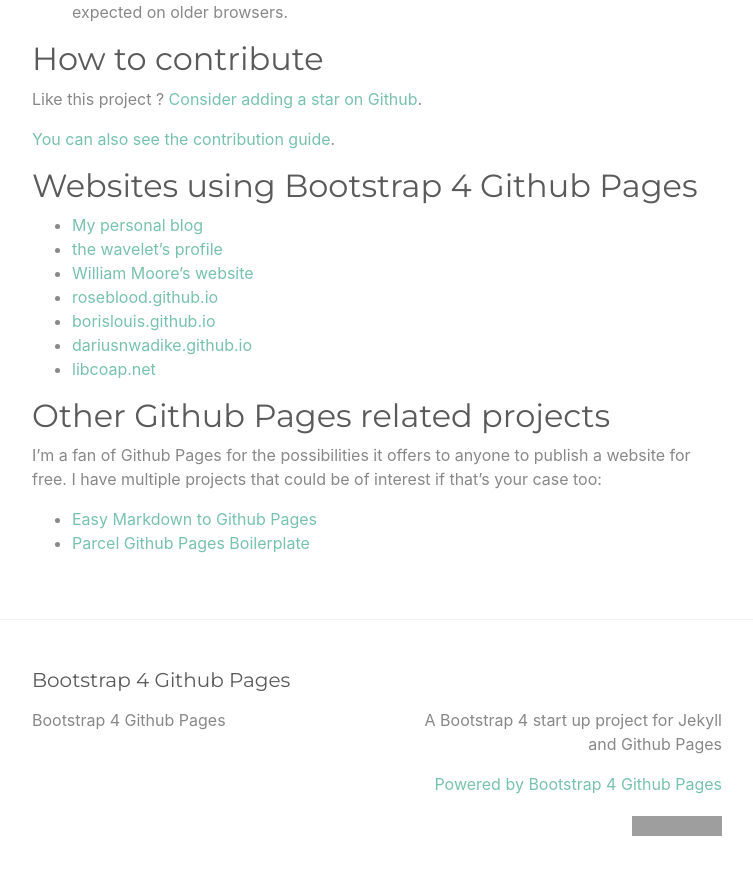
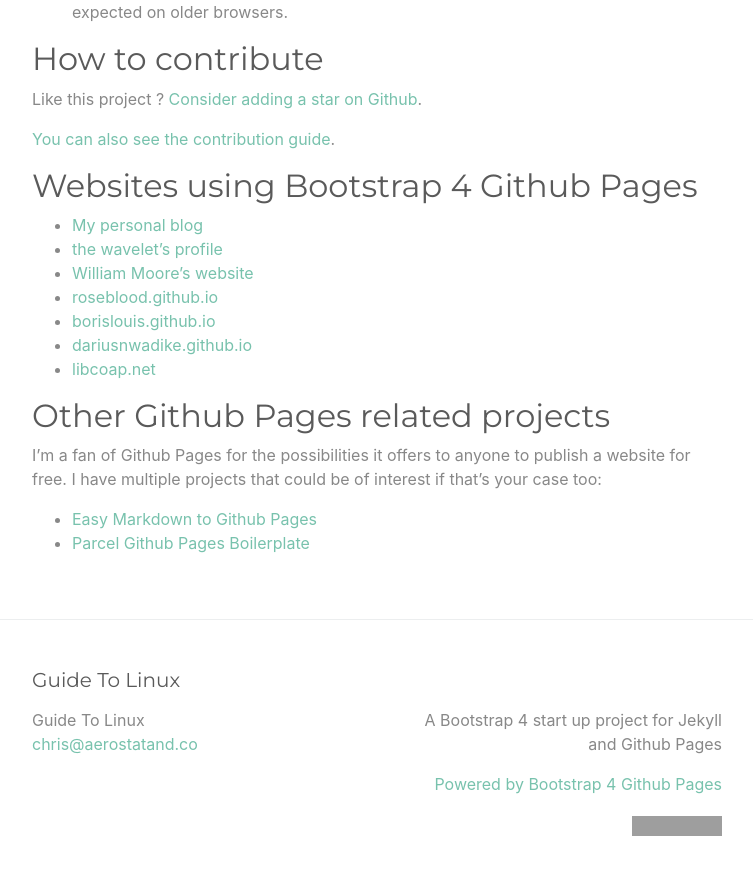
Before and after one commit to binarylawyer/Linux_Guide, a Jekyll site: the page built from index.md, in a window 1280 px wide and 900 px high, scrolled down 3242 px. Shown: the top 875 px of the window, without its empty margins (263-1016 px from the left). Built offline with Jekyll 4.4.1, drawn with Linux system fonts in a browser that asks for light colours; some of the changed text lies outside the part shown; grey boxes are pictures that could not be loaded.

Commit message:
Update _config.yml

```diff
--- a/_config.yml
+++ b/_config.yml
@@ -13,8 +13,8 @@
 # you will see them accessed via {{ site.title }}, {{ site.email }}, and so on.
 # You can create any custom variable you would like, and they will be accessible
 # in the templates via {{ site.myvariable }}.
-title: Bootstrap 4 Github Pages
-email: ""
+title: Guide To Linux
+email: "chris@aerostatand.co"
 description: >- # this means to ignore newlines until "baseurl:"
   A Bootstrap 4 start up project for Jekyll and Github Pages
 #baseurl: "" # the subpath of your site, e.g. /blog
```
